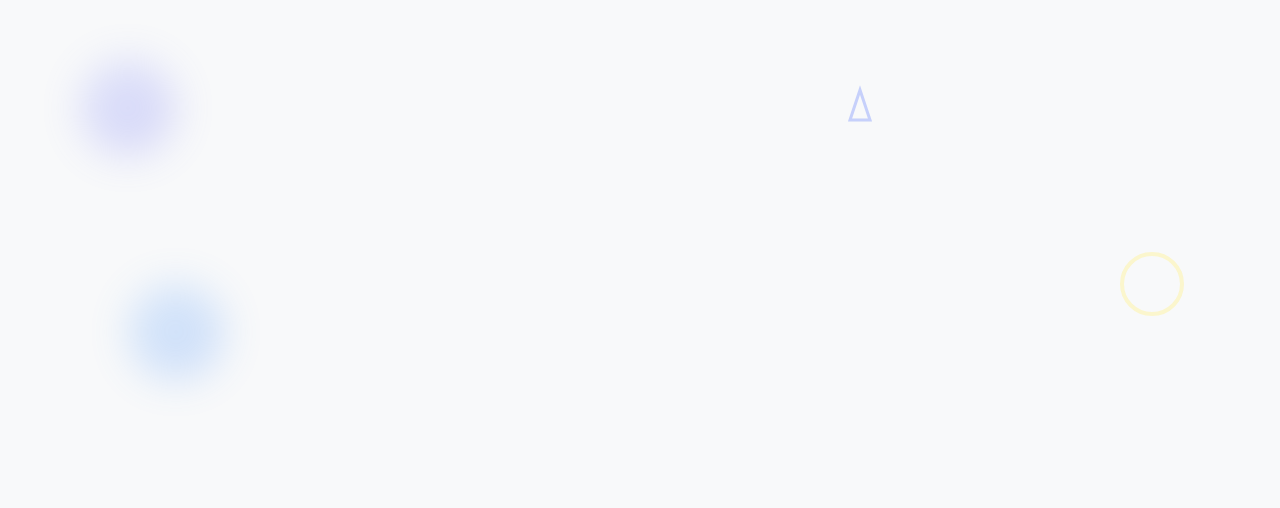
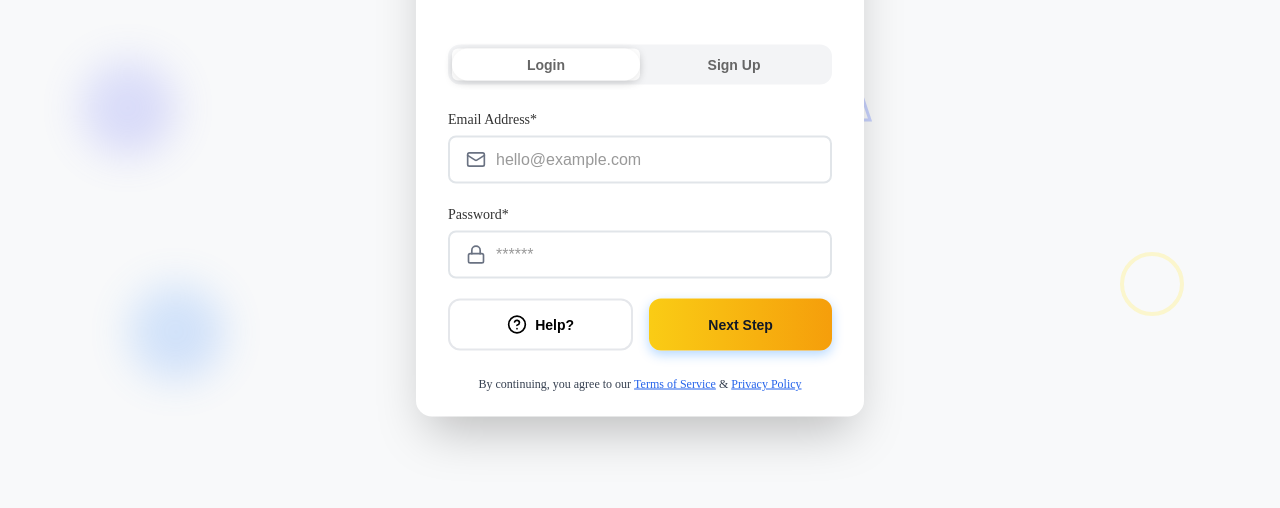
Before and after one commit to Ehmkayel/TaskMaster-WTF, a plain HTML site: page index.html in a window 1280 px wide. Shown: the part 292-800 px from the top of the page. Drawn offline with Linux system fonts and the light colour scheme.

Commit message:
fix: fixed display issue

```diff
--- a/components/organisms/AuthModals/loginForm.js
+++ b/components/organisms/AuthModals/loginForm.js
@@ -1,4 +1,4 @@
-import { Spinner } from "/components/atoms/Spinner/spinner";
+import { Spinner } from "/components/atoms/Spinner/spinner.js";
 
 export class LoginForm {
   static render() {
--- a/components/organisms/AuthModals/signupForm.js
+++ b/components/organisms/AuthModals/signupForm.js
@@ -1,3 +1,5 @@
+import { Spinner } from "/components/atoms/Spinner/spinner.js";
+
 export class SignupForm {
   static render() {
     const signupSpinner = new Spinner({
--- a/index.html
+++ b/index.html
@@ -22,5 +22,7 @@
       type="module"
     ></script>
     <script src="/scripts/auths.js" type="module"></script>
+
+    <script src="/components/atoms/Spinner/spinner.js" type="module"></script>
   </body>
 </html>
```
